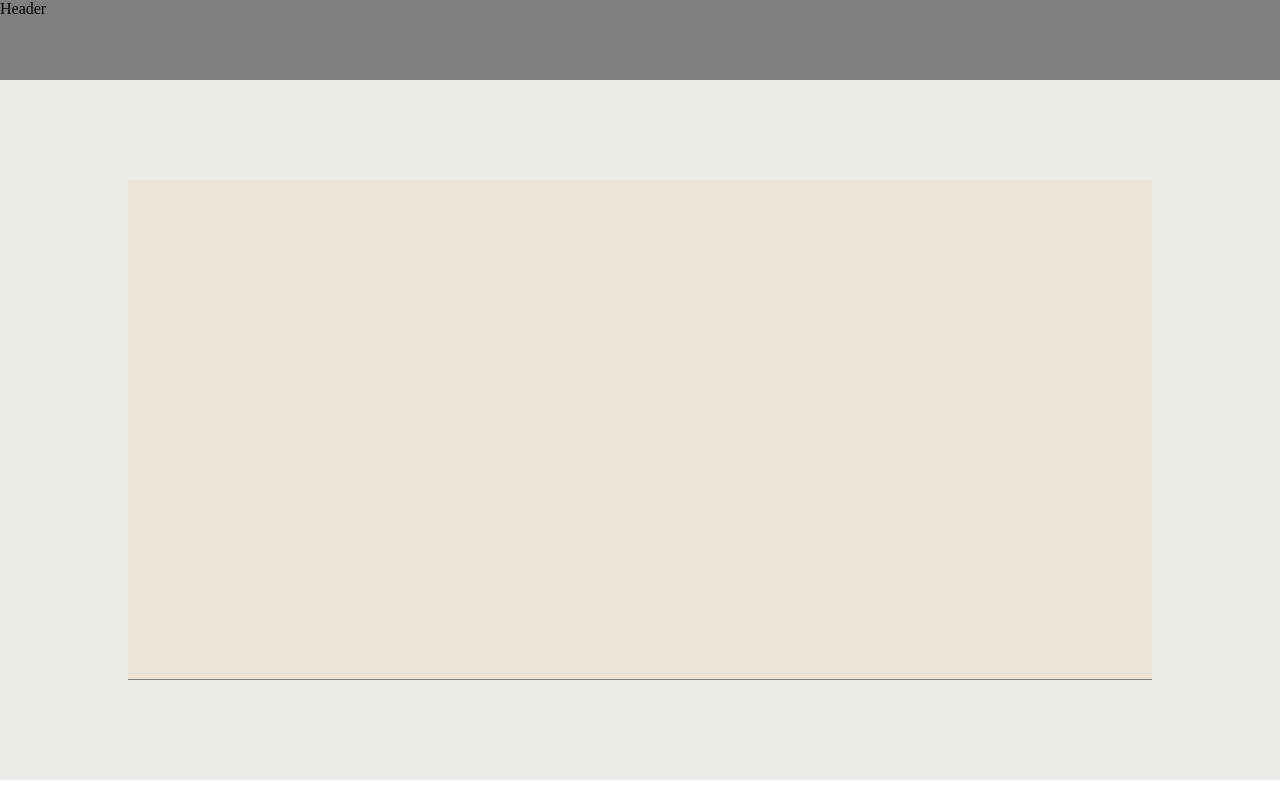
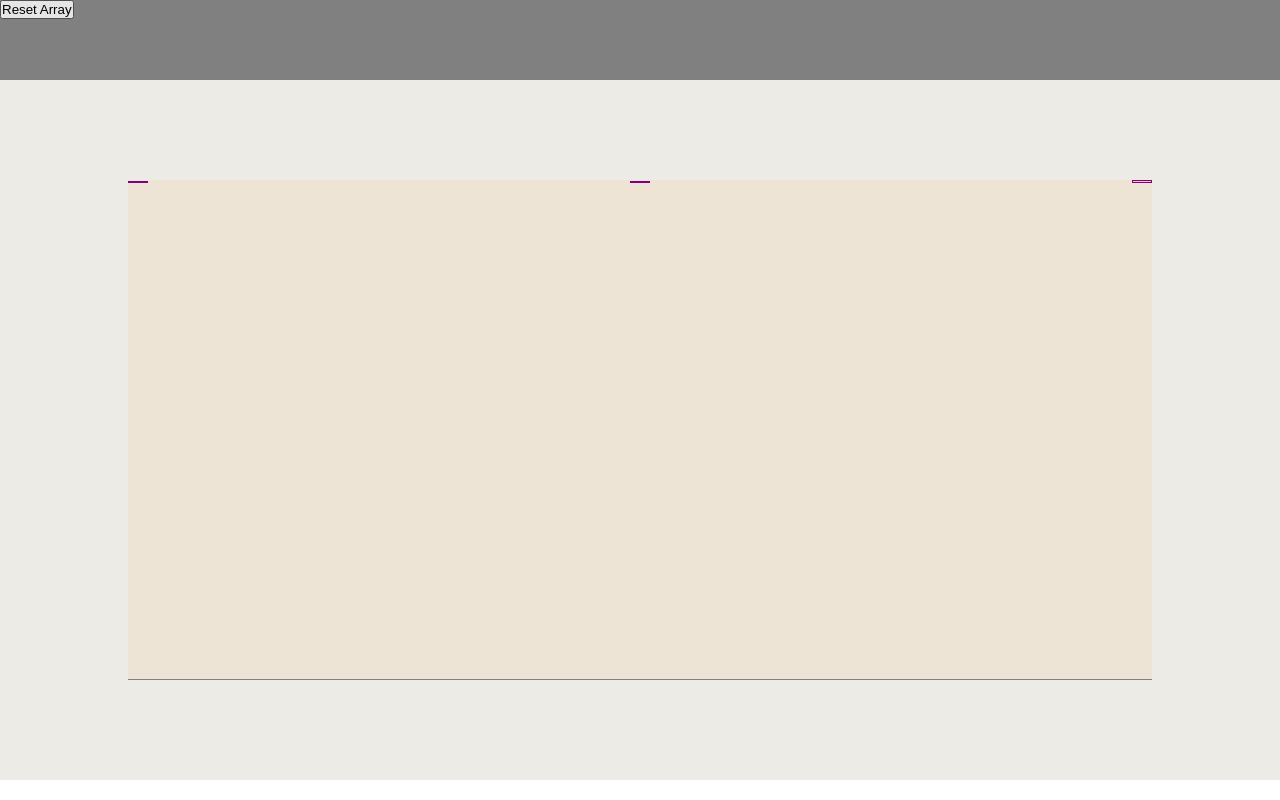
Before and after one commit to akdlsz21/sorting_visualizer_v2, a React (Vite) app: page / in a window 1280 px wide. Built offline with nearby package versions, Linux system fonts and the light colour scheme.

Commit message:
added redux-toolkit for array management

```diff
--- a/package.json
+++ b/package.json
@@ -8,8 +8,11 @@
 		"preview": "vite preview"
 	},
 	"dependencies": {
+		"@reduxjs/toolkit": "^1.8.1",
+		"@types/react-redux": "^7.1.24",
 		"react": "^18.0.0",
 		"react-dom": "^18.0.0",
+		"react-redux": "^8.0.1",
 		"styled-components": "^5.3.5"
 	},
 	"devDependencies": {
--- a/src/App.tsx
+++ b/src/App.tsx
@@ -1,11 +1,9 @@
 import { useState } from 'react';
-import ToolBar from './components/Header';
+import ToolBar from './components/ToolBar';
 import Sorting from './components/Sorting';
 import './App.css';
 
 function App() {
-	const [count, setCount] = useState(0);
-
 	return (
 		<>
 			<ToolBar />
--- a/src/components/Header.tsx
+++ /dev/null
@@ -1,14 +0,0 @@
-import React from 'react';
-import styled from 'styled-components';
-
-const ToolBar = () => {
-	return <StyledToolBar>Header</StyledToolBar>;
-};
-
-const StyledToolBar = styled.div`
-	width: 100%;
-	height: 80px;
-	background-color: grey;
-`;
-
-export default ToolBar;
--- a/src/components/Sorting.tsx
+++ b/src/components/Sorting.tsx
@@ -1,10 +1,31 @@
 import React, { useEffect, useState } from 'react';
+import resetArray from './sorting_logic/resetArray';
 import styled from 'styled-components';
+import { useSelector } from 'react-redux';
+import { RootState } from '../store';
 
 const Sorting = () => {
+	const [initialArray, setInitialArray] = useState([1]);
+
+	useEffect(() => {
+		setInitialArray(resetArray(100));
+	}, []);
+
+	// for ToolBar handleClick for resetting visual Array.
+	const resettedVisualArray = useSelector(
+		(state: RootState) => state.visualArray
+	);
+	useEffect(() => {
+		setInitialArray(resettedVisualArray);
+	}, [resettedVisualArray]);
+
 	return (
 		<StyledContainer>
-			<ArrayContainer></ArrayContainer>
+			<ArrayContainer>
+				{initialArray.map((val, idx) => {
+					return <ArrayBar key={idx} style={{ height: val }}></ArrayBar>;
+				})}
+			</ArrayContainer>
 		</StyledContainer>
 	);
 };
@@ -25,4 +46,14 @@ const ArrayContainer = styled.div`
 	height: 500px;
 	background-color: rgba(237, 200, 150, 0.2);
 	border-bottom: 1px solid grey;
+	display: flex;
+	flex-direction: row;
+	justify-content: space-between;
+	align-items: baseline;
 `;
+
+const ArrayBar = styled.div`
+	background-color: pink;
+	width: 20px;
+	border: 1px solid purple;
+`;
--- /dev/null
+++ b/src/components/ToolBar.tsx
@@ -0,0 +1,27 @@
+import React from 'react';
+import { useDispatch } from 'react-redux';
+import styled from 'styled-components';
+import { reset } from '../features/visualArray/visualArraySlice';
+
+const ToolBar = () => {
+	// Reset array Logic
+	const dispatch = useDispatch();
+	const handleClick = () => {
+		console.log('handleClick');
+		dispatch(reset());
+	};
+
+	return (
+		<StyledToolBar>
+			<button onClick={() => handleClick()}>Reset Array</button>
+		</StyledToolBar>
+	);
+};
+
+const StyledToolBar = styled.div`
+	width: 100%;
+	height: 80px;
+	background-color: grey;
+`;
+
+export default ToolBar;
--- a/src/components/sorting_logic/resetArray.js
+++ b/src/components/sorting_logic/resetArray.ts
@@ -1,14 +1,14 @@
 // https://gist.github.com/spyesx/485e4584aae767201f41
-function randomIntFromInterval(min, max) {
+function randomIntFromInterval(min: number, max: number) {
 	return Math.floor(Math.random() * (max - min + 1) + min);
 }
-function resetArray(setVisualArray) {
-	const array = [];
-	for (let i = 0; i < 100; i++) {
+function resetArray(quantity: number) {
+	const array: number[] = [];
+	for (let i = 0; i < quantity; i++) {
 		let num = randomIntFromInterval(5, 500);
 		array.push(num);
 	}
-	setVisualArray(array);
+	return array;
 }
 
 export default resetArray;
--- /dev/null
+++ b/src/features/visualArray/visualArraySlice.ts
@@ -0,0 +1,28 @@
+import { createSlice, PayloadAction } from '@reduxjs/toolkit';
+import resetArray from '../../components/sorting_logic/resetArray';
+
+export type visualArray = number[];
+
+const initialState: visualArray = [1, 2, 3];
+
+export const visualArraySlice = createSlice({
+	name: 'visualArray',
+	initialState,
+	reducers: {
+		reset: () => {
+			console.log('visualArraySlice Reset');
+			return resetArray(100);
+		},
+		// decrement: (state) => {
+		// 	state.value -= 1;
+		// },
+		// incrementByAmount: (state, action: PayloadAction<number>) => {
+		// 	state.value += action.payload;
+		// },
+	},
+});
+
+// Action creators are generated for each case reducer function
+export const { reset } = visualArraySlice.actions;
+
+export default visualArraySlice.reducer;
--- a/src/main.tsx
+++ b/src/main.tsx
@@ -1,9 +1,13 @@
 import React from 'react';
 import ReactDOM from 'react-dom/client';
 import App from './App';
+import { store } from './store';
+import { Provider } from 'react-redux';
 
 ReactDOM.createRoot(document.getElementById('root')!).render(
-	<React.StrictMode>
-		<App />
-	</React.StrictMode>
+	<Provider store={store}>
+		<React.StrictMode>
+			<App />
+		</React.StrictMode>
+	</Provider>
 );
--- /dev/null
+++ b/src/store.ts
@@ -0,0 +1,11 @@
+import { configureStore } from '@reduxjs/toolkit';
+import visualArrayReducer from './features/visualArray/visualArraySlice';
+
+export const store = configureStore({
+	reducer: { visualArray: visualArrayReducer },
+});
+
+// Infer the `RootState` and `AppDispatch` types from the store itself
+export type RootState = ReturnType<typeof store.getState>;
+// Inferred type: {posts: PostsState, comments: CommentsState, users: UsersState}
+export type AppDispatch = typeof store.dispatch;
```
Also changed, not shown: 1 other file (tests, documents, lock files or other folders).
